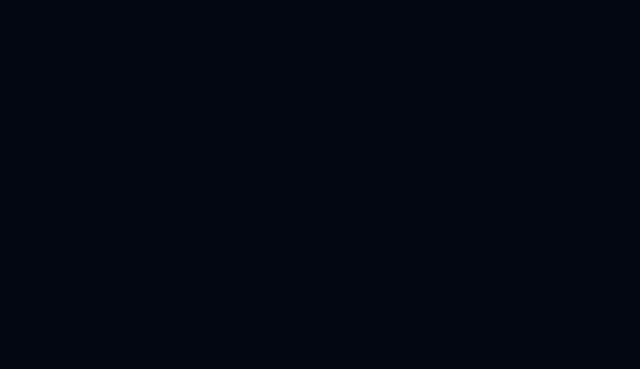
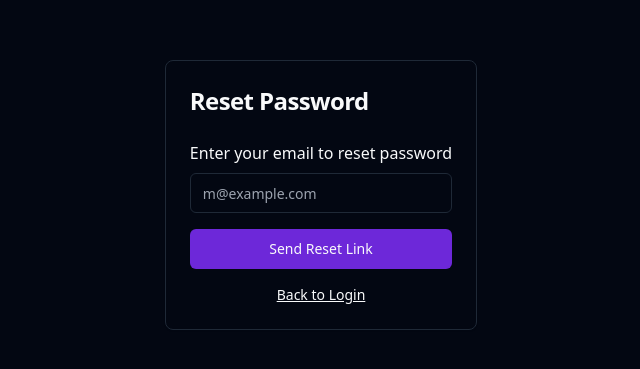
Before and after one commit to neerajlovecyber/NekoScan, a React (Vite) app: page /forgot-password in a window 1280 px wide. Before the commit this address had no page. Shown: the part 205-574 px from the top of the page, without its empty margins (319-959 px from the left). Built offline with nearby package versions, Linux system fonts and the light colour scheme.

Commit message:
implemented forgot password login

```diff
--- /dev/null
+++ b/src/components/ForgotPassword.tsx
@@ -0,0 +1,72 @@
+// ForgotPassword.tsx
+import { useState } from "react";
+import { auth } from "@/firebaseConfig";
+import { sendPasswordResetEmail } from "firebase/auth";
+import { Input } from "@/components/ui/input";
+import { Button } from "@/components/ui/button";
+import { Card, CardContent, CardHeader, CardTitle } from "@/components/ui/card";
+import { Link } from "react-router-dom";
+
+export function ForgotPassword() {
+  const [email, setEmail] = useState("");
+  const [message, setMessage] = useState<string | null>(null);
+  const [error, setError] = useState<string | null>(null);
+
+  const handleResetPassword = async (e: React.FormEvent) => {
+    e.preventDefault();
+    try {
+      await sendPasswordResetEmail(auth, email);
+      setMessage("Password reset link sent! Check your email.");
+      setError(null); // Clear any existing errors
+    } catch (err: any) {
+      setMessage(null); // Clear any existing messages
+      setError(err.message);
+    }
+  };
+
+  return (
+    <div className="flex h-screen w-full items-center justify-center px-4">
+      <Card className="mx-auto max-w-sm">
+        <CardHeader>
+          <CardTitle className="text-2xl">Reset Password</CardTitle>
+        </CardHeader>
+        <CardContent>
+          <form onSubmit={handleResetPassword} className="grid gap-4">
+            <div className="grid gap-2">
+              <label htmlFor="email">Enter your email to reset password</label>
+              <Input
+                id="email"
+                type="email"
+                placeholder="m@example.com"
+                required
+                value={email}
+                onChange={(e) => setEmail(e.target.value)}
+              />
+            </div>
+
+            {message && (
+              <div className="text-green-500 text-sm mt-2">
+                {message}
+              </div>
+            )}
+            {error && (
+              <div className="text-red-500 text-sm mt-2">
+                {error}
+              </div>
+            )}
+
+            <Button type="submit" className="w-full">
+              Send Reset Link
+            </Button>
+          </form>
+
+          <div className="mt-4 text-center text-sm">
+            <Link to="/login" className="underline">
+              Back to Login
+            </Link>
+          </div>
+        </CardContent>
+      </Card>
+    </div>
+  );
+}
--- a/src/main.tsx
+++ b/src/main.tsx
@@ -5,9 +5,9 @@
 import { Toaster } from "@/components/ui/sonner";
 import { Login_01 } from "@/components/loginpage";
 import { SignUp } from "@/components/signuppage"; // Import SignUp component
-
+import { ForgotPassword } from "@/components/ForgotPassword";
 import { BrowserRouter as Router, Routes, Route } from "react-router-dom";
-import { useAuthStore } from "./store/useAuthStore"; // Import the Zustand store
+import { useAuthStore } from "@/store/useAuthStore"; // Import the Zustand store
 
 function Main() {
   // Use Zustand store to manage authentication state
@@ -46,6 +46,7 @@
             {/* Route for SignUp page */}
             <Route path="/signup" element={<SignUp onSignUp={() => {}} />} />
             <Route  path="/login" element={<Login_01 onLogin={login} onContinueAsGuest={continueAsGuest} />} />
+            <Route path="/forgot-password" element={<ForgotPassword />} />
           </Routes>
         </Router>
         <Toaster />
```
